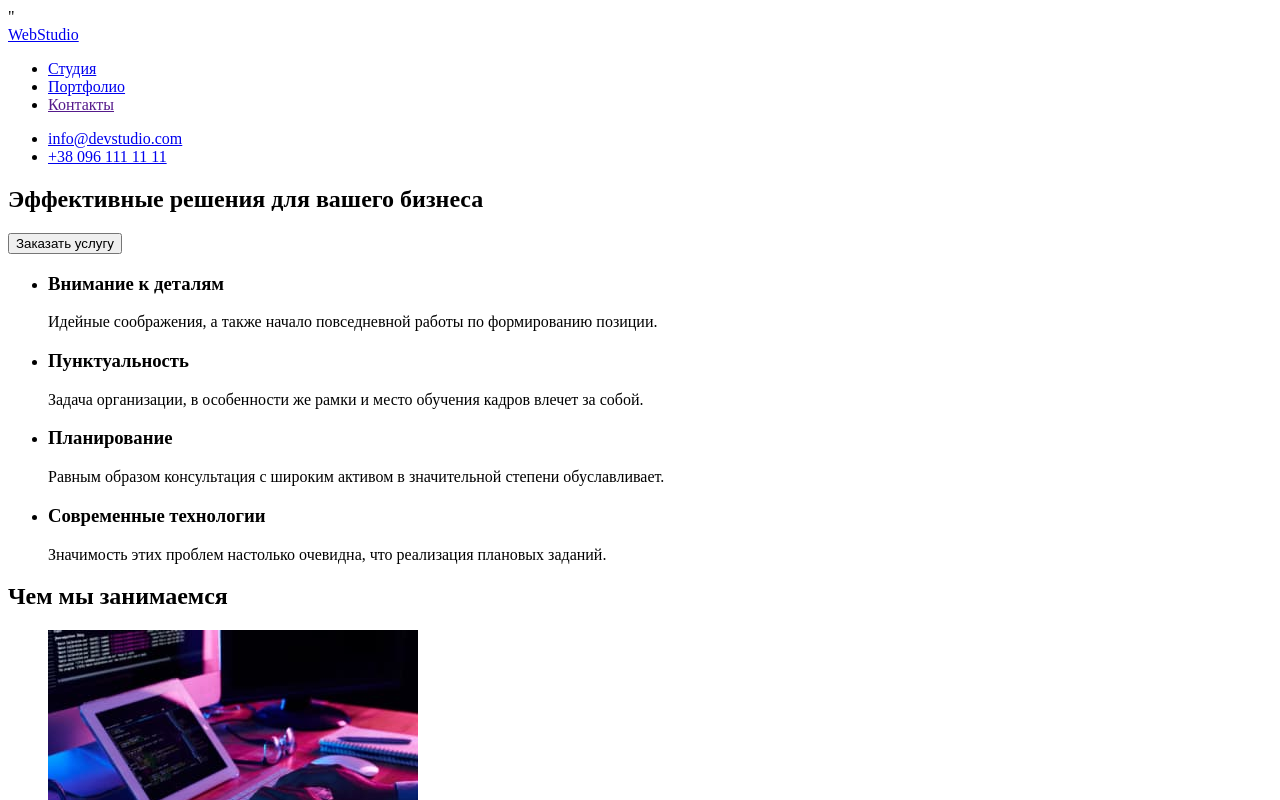
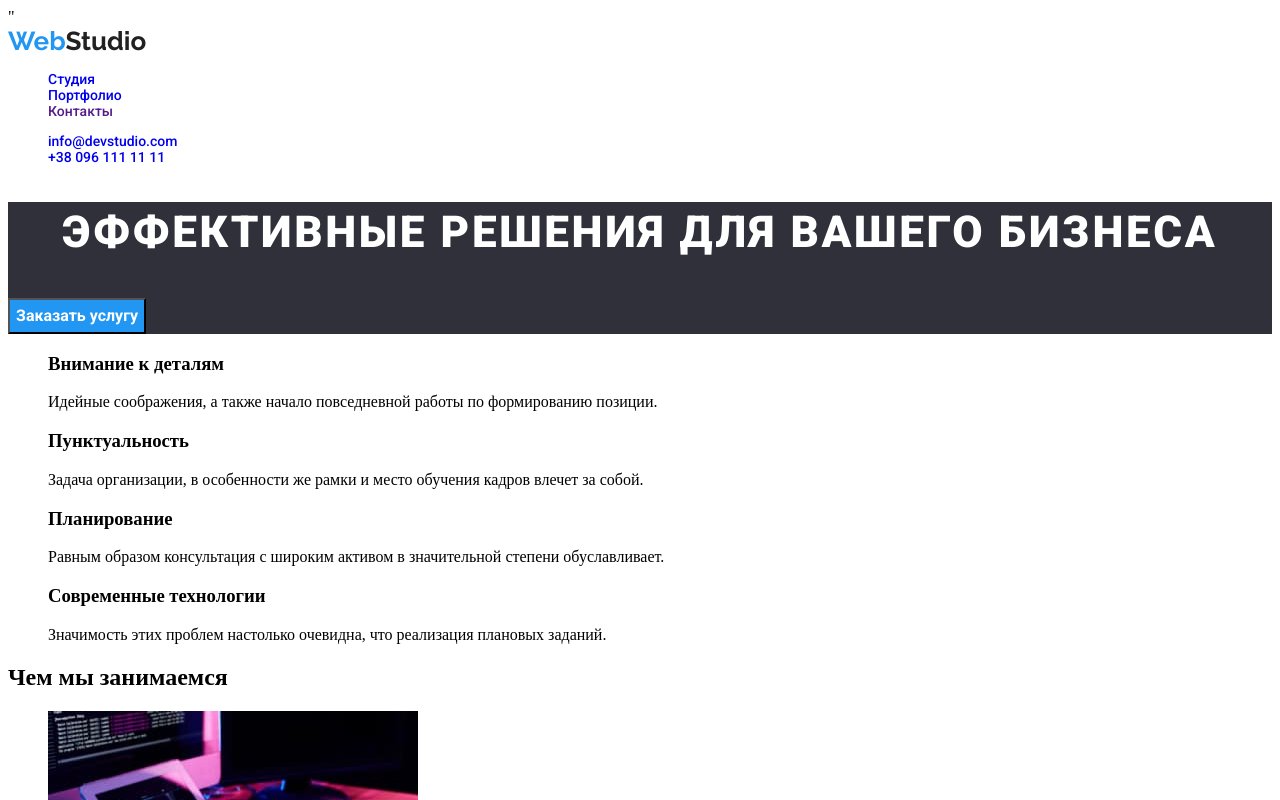
Before and after one commit to sovabogdan/goit-markup-hw-02, a plain HTML site: page index.html in a window 1280 px wide. Shown: the top 800 px of the page. Drawn offline with Linux system fonts and the light colour scheme.

Commit message:
начинает частично внедрять стили

```diff
--- a/css/styles.css
+++ b/css/styles.css
@@ -1,6 +1,70 @@
 :root {
-  --main-bg-color: white;
+  --primary-bg-color: white;
+  --secondary-bg-color: #2f303a;
+  --tertiary-bg-color: #f5f4fa;
+  --primary-text-color: #212121;
+  --secondary-text-color: #757575;
+  --tertiary-text-color: #2196f3;
 }
+
 body {
-  background-color: var(--main-bg-color);
+  background-color: var(--primary-bg-color);
 }
+a {
+  text-decoration: none;
+}
+li {
+  list-style-type: none;
+}
+/*Header*/
+.logo {
+  font-family: Raleway;
+  font-style: normal;
+  font-weight: bold;
+  font-size: 26px;
+  line-height: 31px;
+  color: var(--primary-text-color);
+}
+.web {
+  color: var(--tertiary-text-color);
+}
+.site-nav {
+  font-family: Roboto;
+  font-style: normal;
+  font-weight: 500;
+  font-size: 14px;
+  line-height: 16px;
+  color: var(--primary-text-color);
+}
+.auth-nav {
+  font-family: Roboto;
+  font-style: normal;
+  font-weight: 500;
+  font-size: 14px;
+  line-height: 16px;
+  color: var(--secondary-text-color);
+}
+/*Hero*/
+.hero {
+  background-color: var(--secondary-bg-color);
+}
+.hero-title {
+  font-family: Roboto;
+  font-style: normal;
+  font-weight: 900;
+  font-size: 44px;
+  line-height: 60px;
+  text-align: center;
+  letter-spacing: 0.06em;
+  text-transform: uppercase;
+  color: #ffffff;
+}
+.button-primary {
+  font-family: Roboto;
+  font-style: normal;
+  font-weight: bold;
+  font-size: 16px;
+  line-height: 30px;
+  color: #ffffff;
+  background-color: #2196f3;
+}
--- a/index.html
+++ b/index.html
@@ -14,17 +14,17 @@
 <!--Шапка сайта-->
 <header>
     <nav>
-        <a href="/">
-            WebStudio
+        <a href="/" class="logo">
+            <span class="web">Web</span>Studio
         </a>
 
-        <ul>
+        <ul class="site-nav">
             <li><a href="./index.html">Студия</a></li>
             <li><a href="./portfolio.html">Портфолио</a></li>
             <li><a href="">Контакты</a></li>
         </ul>
     </nav>
-        <ul>
+        <ul class="auth-nav">
             <li><a href="mailto:info@devstudio.com">info@devstudio.com</a></li>
             <li><a href="tel:+380961111111">+38 096 111 11 11</a></li>
         </ul>
@@ -33,9 +33,9 @@
 <!--Основной контент-->
 <main>
     <!--Герой-->
-    <section>
-        <h1>Эффективные решения для вашего бизнеса</h1>
-        <button type="button">Заказать услугу</button>
+    <section class="hero">
+        <h1 class="hero-title">Эффективные решения для вашего бизнеса</h1>
+        <button type="button" class="button-primary">Заказать услугу</button>
     </section>
     <!--Преимущества-->
     <section>
```
